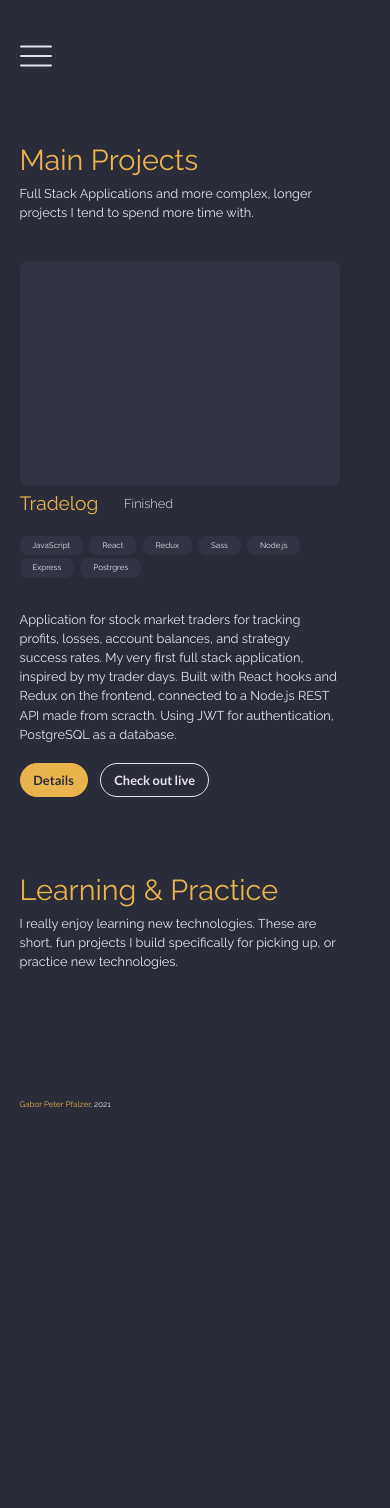
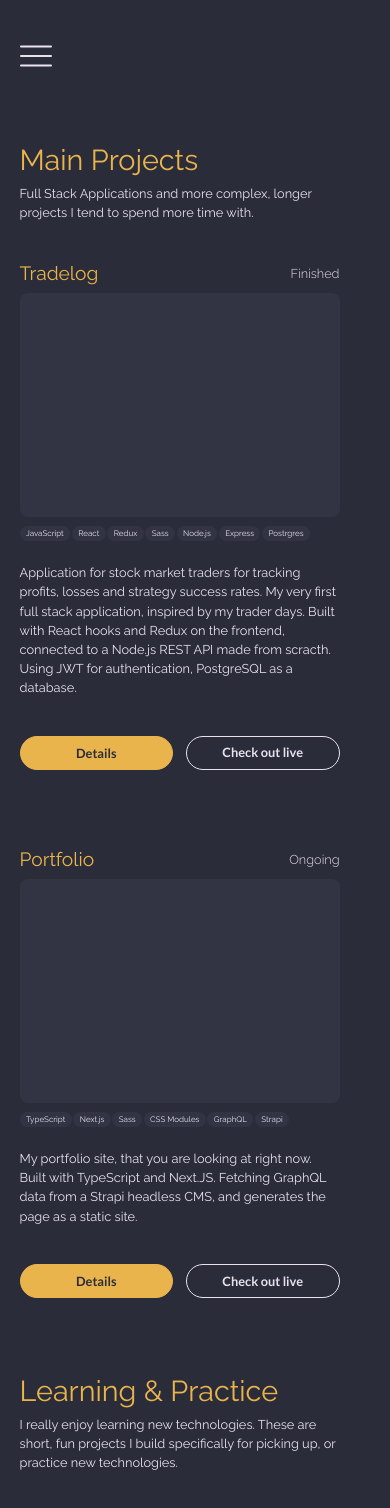
Before and after one commit to pfalzergbr/portfolio, a Next.js app: page /projects in a window 390 px wide. Shown: the top 1508 px of the page. Before the commit the page ends 1122 px from the top, so only its background shows below. Built offline with nearby package versions, Linux system fonts and the light colour scheme.

Commit message:
try mobile layout

```diff
--- a/components/projects/styles/Projects.module.scss
+++ b/components/projects/styles/Projects.module.scss
@@ -48,37 +48,29 @@
   grid-template-columns: min-content;
   grid-row-gap: $space-sm-8;
 
-  @include tablet-landscape-up{
-    grid-row-gap: $space-56;
-    grid-template-rows: repeat(4, min-content);
-    grid-template-columns: 40rem max-content;
-    grid-column-gap: $space-56;
-    grid-row-gap: 0;
-  }
-
-  // display: grid;
-  // // grid-template-columns: 40rem max-content;
-  // grid-row-gap: $space-24;
-
   // @include tablet-landscape-up{
   //   grid-row-gap: $space-56;
+  //   grid-template-rows: repeat(4, min-content);
   //   grid-template-columns: 40rem max-content;
+  //   grid-row-gap: $space-sm-8;
   //   grid-column-gap: $space-56;
   //   grid-row-gap: 0;
+  //   align-items: center;
   // }
 
   &ImageContainer {
     grid-column: 1/2;
+    grid-row: 2/3;
     width: 40rem;
     height: 28rem;
     background-color: $color-grey-light;
     border-radius: 1rem;
 
-    @include tablet-landscape-up{
-      width: 40rem;
-      height: 28rem;
-      grid-row: 1/5;
-    }
+    // @include tablet-landscape-up{
+    //   width: 40rem;
+    //   height: 28rem;
+    //   grid-row: 1/5;
+    // }
   }
 
   // &Container {
@@ -92,7 +84,7 @@
 
   &Header {
     display: flex;
-    justify-content: flex-start;
+    justify-content: space-between;
     align-items: center;
   }
 
@@ -105,7 +97,7 @@
 
   &Status {
     font-weight: 300;
-    margin-left: $space-32;
+    margin-left: $space-16;
   }
 
   &Tech {
@@ -114,15 +106,18 @@
     padding-left: 0;
     max-width: 52rem;
     flex-wrap: wrap;
-    margin-bottom: $space-12;
+    margin: 0;
+    margin-top: $space-sm-4;
+    // margin-bottom: $space-12;
 
     &Breadcrumb {
       font-size: $font-size-10;
       background-color: $color-grey-light;
-      margin-right: $space-sm-8;
-      padding: 0 $space-16;
+      margin-right: 0.2rem;
+      padding: 0 $space-sm-8;
       border-radius: 1rem;
       margin-bottom: $space-sm-4;
+      line-height: 1.8rem;
     }
     &Highlight {
       color: $color-orange-medium;
@@ -130,24 +125,26 @@
   }
 
   &Summary {
-    max-width: 52rem;
+    max-width: 40rem;
+    // margin: 0;
   }
 
   &ButtonContainer {
     display: grid;
-    grid-template-columns: repeat(2, max-content);
+    grid-template-columns: repeat(2, 1fr);
     grid-column-gap: $space-16;
+    width: 100%;
+    margin-top: $space-24;
   }
 
   &Button {
-    margin-top: $space-32;
-
     &Primary {
       @include button-regular;
       color: $color-grey-dark;
       background-color: $color-orange-medium;
       border: 1px solid $color-orange-medium;
       height: 4.2rem;
+
       &:hover,
       &:focus {
         background: $color-off-white;
--- a/data/projects.ts
+++ b/data/projects.ts
@@ -14,26 +14,27 @@ export const projects = [
       'Node.js',
       'Express',
       'Postrgres',
+      // 'Heroku'
     ],
     summary:
-      'Application for stock market traders for tracking profits, losses, account balances, and strategy success rates. My very first full stack application, inspired by my trader days. Built with React hooks and Redux on the frontend, connected to a Node.js REST API made from scracth. Using JWT for authentication, PostgreSQL as a database.',
+      'Application for stock market traders for tracking profits, losses and strategy success rates. My very first full stack application, inspired by my trader days. Built with React hooks and Redux on the frontend, connected to a Node.js REST API made from scracth. Using JWT for authentication, PostgreSQL as a database.',
   },
-  // {
-  //   id: '2',
-  //   slug: 'portfolio',
-  //   priority: '2',
-  //   imageUrl: 'none',
-  //   name: 'Portfolio',
-  //   status: 'Ongoing',
-  //   techBreadcrumbs: [
-  //     'TypeScript',
-  //     'Next.js',
-  //     'Sass',
-  //     'CSS Modules',
-  //     'GraphQL',
-  //     'Strapi',
-  //   ],
-  //   summary:
-  //     'My portfolio site, that you are looking at right now. Built with TypeScript and Next.JS. Fetching GraphQL data from a Strapi headless CMS, and generates the page as a static site.',
-  // },
+  {
+    id: '2',
+    slug: 'portfolio',
+    priority: '2',
+    imageUrl: 'none',
+    name: 'Portfolio',
+    status: 'Ongoing',
+    techBreadcrumbs: [
+      'TypeScript',
+      'Next.js',
+      'Sass',
+      'CSS Modules',
+      'GraphQL',
+      'Strapi',
+    ],
+    summary:
+      'My portfolio site, that you are looking at right now. Built with TypeScript and Next.JS. Fetching GraphQL data from a Strapi headless CMS, and generates the page as a static site.',
+  },
 ];
--- a/styles/abstracts/_mixins.scss
+++ b/styles/abstracts/_mixins.scss
@@ -48,6 +48,7 @@
 
 @mixin button-regular {
   font-family: 'Lato';
+  text-align: center;
   display: inline-block;
   font-size: $font-size-16;
   padding: .8rem 1.6rem;
```
